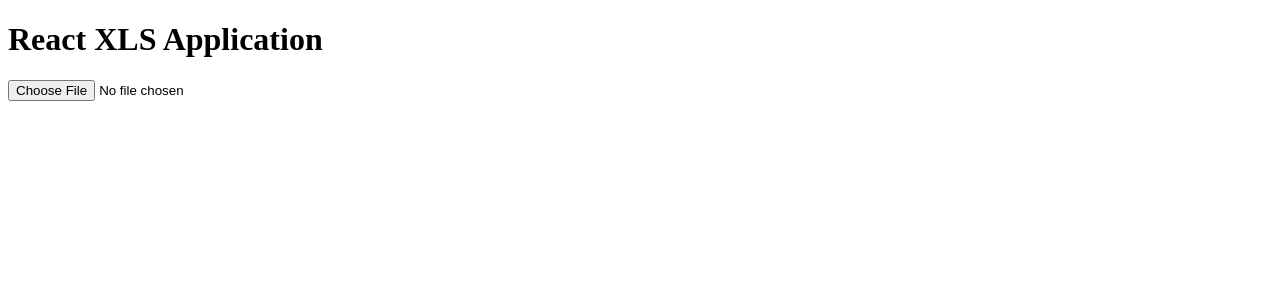
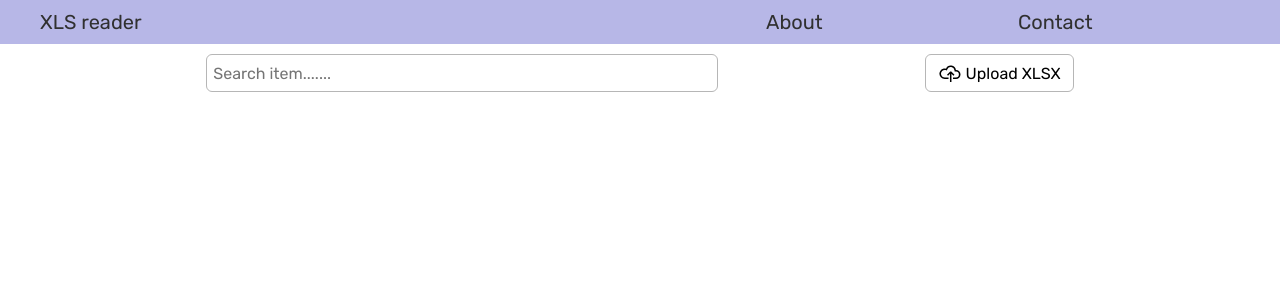
Before and after one commit to sudo0511/react-XLS-reader, a React app: page / in a window 1280 px wide. Shown: the top 300 px of the page. Built offline with nearby package versions, Linux system fonts and the light colour scheme.

Commit message:
added header, search and upload with styling

```diff
--- a/index.js
+++ b/index.js
@@ -1,6 +1,7 @@
 import React from "react";
 import { createRoot } from "react-dom/client";
 import App from "./src/App.js";
+import "./styles.css";
 
 const container = document.getElementById("root");
 const root = createRoot(container);
--- a/package.json
+++ b/package.json
@@ -25,7 +25,9 @@
     "@babel/preset-env": "^7.22.7",
     "@babel/preset-react": "^7.22.5",
     "babel-loader": "^9.1.3",
+    "css-loader": "^6.8.1",
     "html-webpack-plugin": "^5.5.3",
+    "style-loader": "^3.3.3",
     "webpack": "^5.88.1",
     "webpack-cli": "^5.1.4",
     "webpack-dev-server": "^4.15.1"
@@ -33,6 +35,8 @@
   "dependencies": {
     "react": "^18.2.0",
     "react-dom": "^18.2.0",
+    "react-icons": "^4.10.1",
+    "sass": "^1.63.6",
     "xlsx": "^0.18.5"
   }
 }
--- a/public/index.html
+++ b/public/index.html
@@ -5,6 +5,7 @@
     <meta http-equiv="X-UA-Compatible" content="IE=edge">
     <meta name="viewport" content="width=device-width, initial-scale=1.0">
     <title>React XLS reader</title>
+    <link rel="stylesheet" href="https://cdnjs.cloudflare.com/ajax/libs/font-awesome/6.4.0/css/fontawesome.min.css" integrity="sha512-SgaqKKxJDQ/tAUAAXzvxZz33rmn7leYDYfBP+YoMRSENhf3zJyx3SBASt/OfeQwBHA1nxMis7mM3EV/oYT6Fdw==" crossorigin="anonymous" referrerpolicy="no-referrer" />
 </head>
 <body>
     <div id="root"></div>
--- a/src/App.js
+++ b/src/App.js
@@ -1,5 +1,7 @@
 import React, { useState } from "react";
 import * as XLXS from "xlsx";
+import { VscCloudUpload } from "react-icons/vsc";
+import { FaFilter } from "react-icons/fa";
 
 const App = () => {
   const [excelData, setExcelData] = useState([]);
@@ -17,10 +19,30 @@ const App = () => {
     };
   };
   return (
-    <div>
-      <h1>React XLS Application</h1>
-      <input type="file" accept=".xlsx" onChange={fileChange} />
-    </div>
+    <>
+      <nav className="nav-header">
+        <header id="heading">XLS reader</header>
+        <span id="about">About</span>
+        <span id="contact">Contact</span>
+      </nav>
+      <div className="search-container">
+        <input
+          id="search-input"
+          type="search"
+          placeholder="Search item......."
+        />
+        <label className="custom-file-upload">
+          <input
+            id="file-input"
+            type="file"
+            accept=".xlsx .xls"
+            onChange={fileChange}
+          />
+          <VscCloudUpload className="upload-icon" />
+          <span> Upload XLSX</span>
+        </label>
+      </div>
+    </>
   );
 };
 
--- /dev/null
+++ b/styles.css
@@ -0,0 +1,63 @@
+@import url("https://fonts.googleapis.com/css2?family=Rubik&display=swap");
+* {
+  box-sizing: border-box;
+  margin: 0px;
+  padding: 0px;
+  font-family: "Rubik", sans-serif;
+}
+
+.nav-header {
+  color: #303030;
+  font-size: 20px;
+  background-color: rgb(183, 183, 231);
+  padding: 10px;
+  display: flex;
+  flex-direction: row;
+}
+.nav-header #heading {
+  flex: 1 0 60%;
+  padding-left: 30px;
+}
+.nav-header #contact,
+.nav-header #about {
+  flex: 1 1 20%;
+}
+.nav-header #contact:hover,
+.nav-header #about:hover {
+  color: #000;
+  cursor: pointer;
+}
+
+.search-container {
+  margin-top: 10px;
+  display: flex;
+  flex-direction: row;
+  justify-content: space-evenly;
+}
+.search-container #search-input {
+  border: 1px solid #b6b6b6;
+  padding: 6px;
+  width: 40%;
+  border-radius: 6px;
+  font-size: 1rem;
+}
+.search-container input[type=file] {
+  display: none;
+}
+.search-container .custom-file-upload {
+  border: 1px solid #b6b6b6;
+  border-radius: 6px;
+  display: flex;
+  padding: 6px 12px;
+  cursor: pointer;
+  align-items: center;
+  -moz-column-gap: 4px;
+       column-gap: 4px;
+}
+.search-container .custom-file-upload:hover {
+  background-color: #c5c5c5;
+  transition: 0.4s ease-in-out;
+}
+.search-container .custom-file-upload .upload-icon {
+  font-size: x-large;
+}/*# sourceMappingURL=styles.css.map */
--- /dev/null
+++ b/styles.scss
@@ -0,0 +1,68 @@
+@import url("https://fonts.googleapis.com/css2?family=Rubik&display=swap");
+
+* {
+  box-sizing: border-box;
+  margin: 0px;
+  padding: 0px;
+  font-family: "Rubik", sans-serif;
+}
+
+.nav-header {
+  color: #303030;
+  font-size: 20px;
+  background-color: rgb(183, 183, 231);
+  padding: 10px;
+  display: flex;
+  flex-direction: row;
+  // justify-content: space-around;
+  #heading {
+    flex: 1 0 60%;
+    padding-left: 30px;
+  }
+  #contact,
+  #about {
+    flex: 1 1 20%;
+  }
+  #contact:hover,
+  #about:hover {
+    color: #000;
+    cursor: pointer;
+  }
+}
+
+.search-container {
+  margin-top: 10px;
+  display: flex;
+  flex-direction: row;
+  justify-content: space-evenly;
+
+  #search-input {
+    border: 1px solid #b6b6b6;
+    padding: 6px;
+    width: 40%;
+    border-radius: 6px;
+    font-size: 1rem;
+  }
+  input[type="file"] {
+    display: none;
+  }
+
+  .custom-file-upload {
+    border: 1px solid #b6b6b6;
+    border-radius: 6px;
+    display: flex;
+    padding: 6px 12px;
+    cursor: pointer;
+    align-items: center;
+    column-gap: 4px;
+    &:hover {
+      background-color: #c5c5c5;
+      transition: 0.4s ease-in-out;
+    }
+    .upload-icon {
+      font-size: x-large;
+    }
+  }
+  .filter-btn {
+  }
+}
--- a/webpack.config.js
+++ b/webpack.config.js
@@ -24,9 +24,13 @@ module.exports = {
   module: {
     rules: [
       {
-        test: /\.(js|jsx)$/,
+        test: /\.js$|jsx/,
         exclude: /node_modules/,
         use: "babel-loader",
+      },
+      {
+        test: /\.(css)$/,
+        use: ["style-loader", "css-loader"],
       },
     ],
   },
```
Also changed, not shown: src/components/RowItems.js (added), 2 other files (tests, documents, lock files or other folders).
